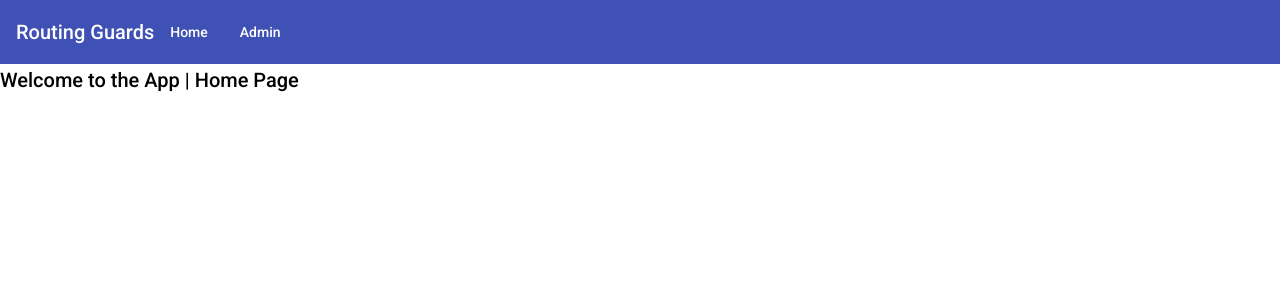
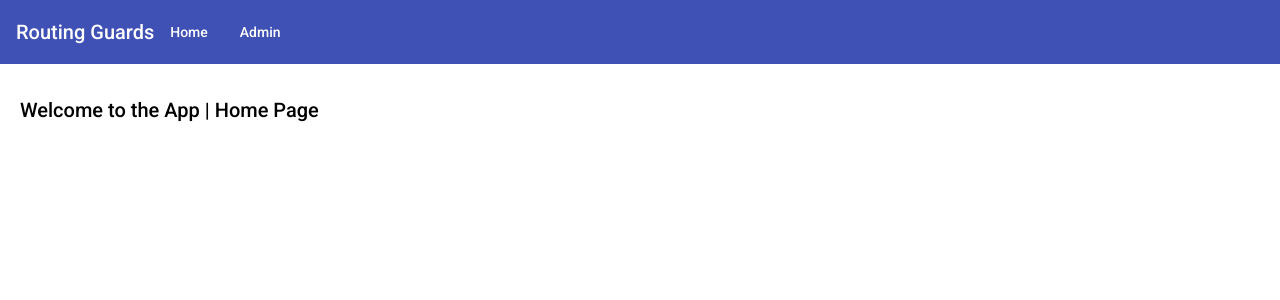
Before and after one commit to Moshiur1304097/Angular-router-gaurd-canActivate, an Angular app: page / in a window 1280 px wide. Shown: the top 300 px of the page. Built offline with nearby package versions, Linux system fonts and the light colour scheme.

Commit message:
auth folder refactored

```diff
--- a/src/app/admin/add-product/add-product.component.ts
+++ b/src/app/admin/add-product/add-product.component.ts
@@ -1,6 +1,6 @@
 import { Component, OnInit } from '@angular/core';
 import { FormBuilder, FormControl, FormGroup } from '@angular/forms';
-import { SaveData } from '../auth/save-data-interface';
+import { SaveData } from 'src/app/auth/save-data-interface';
 
 @Component({
   selector: 'app-add-product',
--- a/src/app/admin/add-user/add-user.component.ts
+++ b/src/app/admin/add-user/add-user.component.ts
@@ -1,6 +1,6 @@
 import { ChangeDetectionStrategy, Component, OnInit } from '@angular/core';
 import { FormBuilder, FormGroup, FormControl } from '@angular/forms';
-import { SaveData } from '../auth/save-data-interface';
+import { SaveData } from 'src/app/auth/save-data-interface';
 
 @Component({
   selector: 'app-add-user',
@@ -8,6 +8,7 @@ import { SaveData } from '../auth/save-data-interface';
   styleUrls: ['./add-user.component.css'],
   changeDetection:ChangeDetectionStrategy.OnPush,
 })
+
 export class AddUserComponent implements OnInit, SaveData {
 
 form: FormGroup;
--- a/src/app/admin/admin-routing.module.ts
+++ b/src/app/admin/admin-routing.module.ts
@@ -1,10 +1,10 @@
 import { NgModule } from '@angular/core';
 import { RouterModule, Routes } from '@angular/router';
+import { AuthenticationGuard } from '../auth/authentication.guard';
+import { FormGuardGuard } from '../auth/form-guard.guard';
+import { PermissionsGuard } from '../auth/permissions.guard';
 import { AddProductComponent } from './add-product/add-product.component';
 import { AddUserComponent } from './add-user/add-user.component';
-import { AuthenticationGuard } from './auth/authentication.guard';
-import { FormGuardGuard } from './auth/form-guard.guard';
-import { PermissionsGuard } from './auth/permissions.guard';
 import { ListComponent } from './list/list.component';
 import { WelcomeComponent } from './welcome/welcome.component';
 
--- a/src/app/admin/welcome/welcome.component.css
+++ b/src/app/admin/welcome/welcome.component.css
@@ -4,6 +4,3 @@
 .active {
   border: 1px solid #333;
 }
-.contentPadding{
-  padding: 30px 20px 30px 20px;
-}
--- a/src/app/admin/auth/form-guard.guard.ts
+++ b/src/app/auth/form-guard.guard.ts
@@ -1,9 +1,9 @@
 import { Injectable } from '@angular/core';
 import { MatDialog } from '@angular/material/dialog';
-import { ActivatedRouteSnapshot, CanDeactivate, RouterStateSnapshot, UrlTree } from '@angular/router';
+import { CanDeactivate, UrlTree } from '@angular/router';
 import { Observable, of } from 'rxjs';
-import { AddProductComponent } from '../add-product/add-product.component';
-import { ConfirmDialogComponent } from '../confirm-dialog/confirm-dialog.component';
+import { AddProductComponent } from '../admin/add-product/add-product.component';
+import { ConfirmDialogComponent } from '../admin/confirm-dialog/confirm-dialog.component';
 
 @Injectable({
   providedIn: 'root'
--- a/src/app/home/home.component.html
+++ b/src/app/home/home.component.html
@@ -1 +1 @@
-<h2>Welcome to the App | Home Page</h2>
+<h2 class="contentPadding">Welcome to the App | Home Page</h2>
--- a/src/styles.css
+++ b/src/styles.css
@@ -2,3 +2,8 @@
 
 html, body { height: 100%; }
 body { margin: 0; font-family: Roboto, "Helvetica Neue", sans-serif; }
+
+/* Custom CSS */
+.contentPadding{
+    padding: 30px 20px 30px 20px;
+  }
```
Also changed, not shown: src/app/auth/load-guard.guard.ts (added, +14 -0 lines), src/app/auth/auth.service.ts (renamed from src/app/admin/auth/auth.service.ts), src/app/auth/authentication.guard.ts (renamed from src/app/admin/auth/authentication.guard.ts), src/app/auth/permissions.guard.ts (renamed from src/app/admin/auth/permissions.guard.ts), src/app/auth/save-data-interface.ts (renamed from src/app/admin/auth/save-data-interface.ts).
